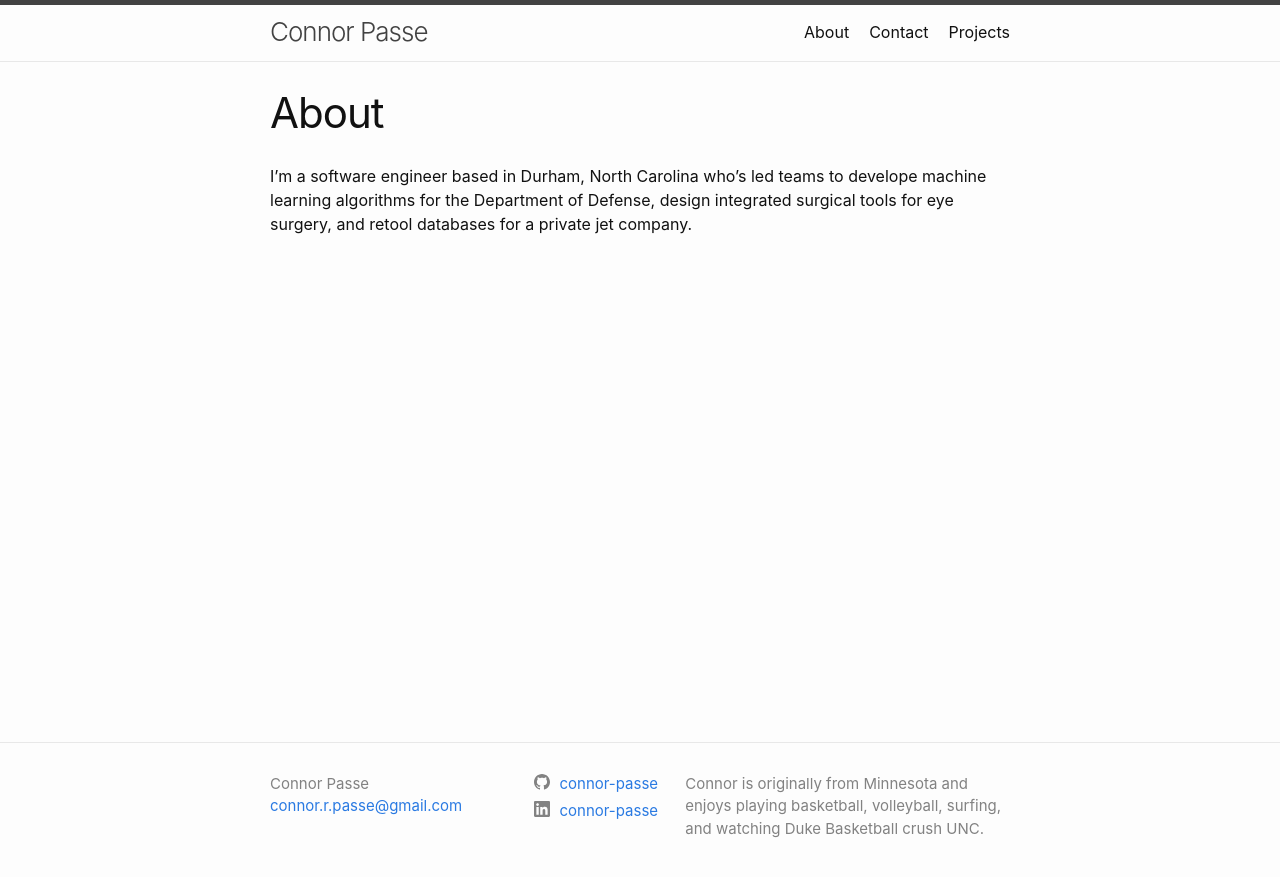
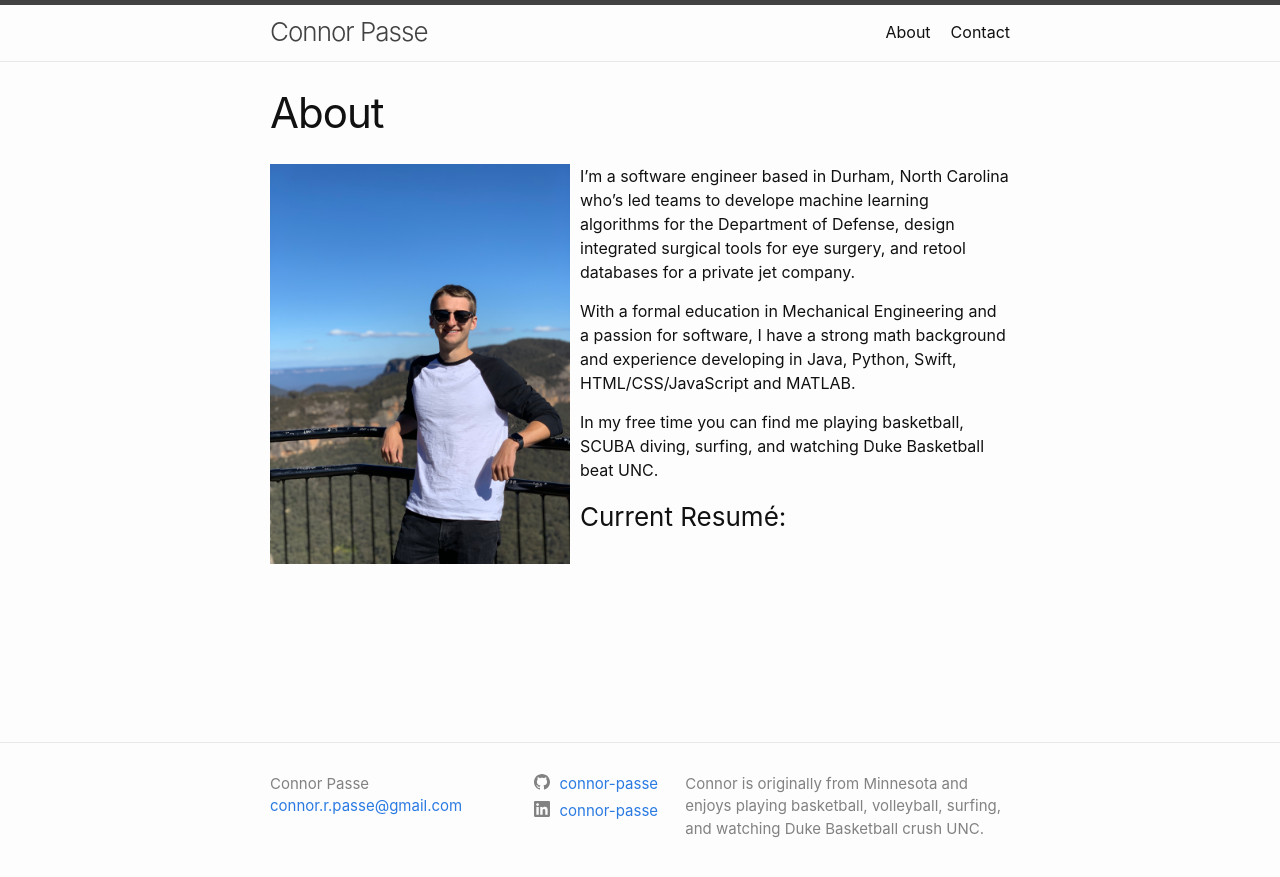
Before and after one commit to connor-passe/connor-passe.github.io, a Jekyll site: the page built from about.md, in a window 1280 px wide. Shown: the top 877 px of the page. Built offline with Jekyll 4.4.1, drawn with Linux system fonts in a browser that asks for light colours.

Commit message:
refined site structure

```diff
--- a/_layouts/home.html
+++ b/_layouts/home.html
@@ -11,7 +11,7 @@ list_title: Cats
   {{ content }}
   {% if site.posts.size > 0 %}
     <h2 class="post-list-heading">
-      {{ page.list_title | default: "Posts" }}
+      {{ page.list_title | default: "Featured Work" }}
     </h2>
     <ul class="post-list">
       {% for post in site.posts %}
--- a/about.md
+++ b/about.md
@@ -4,6 +4,14 @@ title: About
 permalink: /about/
 ---
 
+![handsome picture of myself](/assets/images/me.jpeg){: style="float: left"}
+
+I'm a software engineer based in Durham, North Carolina who's led teams to develope machine learning algorithms for the Department of Defense, design integrated surgical tools for eye surgery, and retool databases for a private jet company.
+
+With a formal education in Mechanical Engineering and a passion for software, I have a strong math background and experience developing in Java, Python, Swift, HTML/CSS/JavaScript and MATLAB.
+
+In my free time you can find me playing basketball, SCUBA diving, surfing, and watching Duke Basketball beat UNC.
 
 
-I'm a software engineer based in Durham, North Carolina who's led teams to develope machine learning algorithms for the Department of Defense, design integrated surgical tools for eye surgery, and retool databases for a private jet company.
+
+### Current Resumé:
--- a/assets/main.scss
+++ b/assets/main.scss
@@ -31,3 +31,8 @@
 .imageSubscript {
     text-align: center;
 }
+
+img {
+  height: 400px;
+  padding-right: 10px;
+}
```
Also changed, not shown: projects.md (deleted, +0 -7 lines), assets/images/me.jpeg (added).
